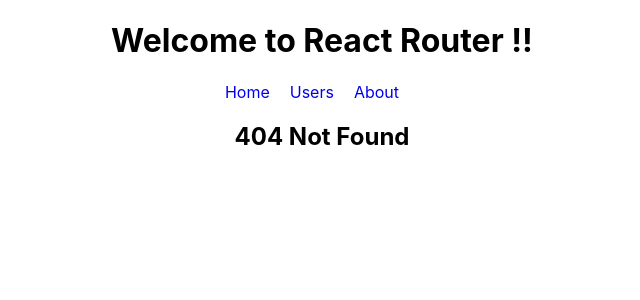
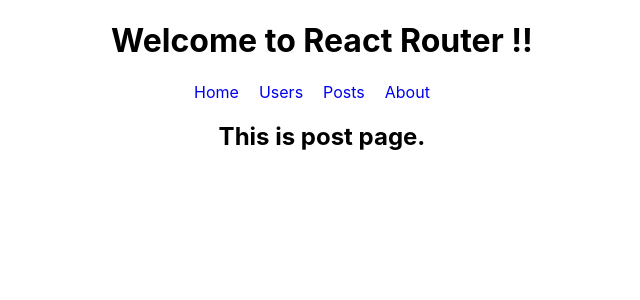
Before and after one commit to kamrul-dev/react-router-practice, a React (Create React App) app: page /posts in a window 1280 px wide. Before the commit this address had no page. Shown: the top 300 px of the page, without its empty margins (318-958 px from the left). Built offline with nearby package versions, Linux system fonts and the light colour scheme; no server answers.

Commit message:
Set route for posts and load post data

```diff
--- a/src/App.js
+++ b/src/App.js
@@ -5,6 +5,7 @@
 import Header from './components/Header/Header';
 import Home from './components/Home/Home';
 import NotFound from './components/NotFound/NotFound';
+import Posts from './components/Posts/Posts';
 import UserDetails from './components/UserDetails/UserDetails';
 import Users from './components/Users/Users';
 
@@ -16,6 +17,7 @@
         <Route path="/" element={<Home></Home>}></Route>
         <Route path="/users" element={<Users></Users>}>Users</Route>
         <Route path="/users/:userId" element={<UserDetails></UserDetails>}>Users</Route>
+        <Route path="/posts" element={<Posts></Posts>}></Route>
         <Route path="/about" element={<About></About>}></Route>
         <Route path="*" element={<NotFound></NotFound>}></Route>
       </Routes>
--- a/src/components/Header/Header.js
+++ b/src/components/Header/Header.js
@@ -10,6 +10,7 @@
             <nav>
                 <Link className='nav-item' to="/">Home</Link>
                 <Link className='nav-item' to="/users">Users</Link>
+                <Link className='nav-item' to="/posts">Posts</Link>
                 <Link className='nav-item' to="/about">About</Link>
             </nav>
         </div>
--- /dev/null
+++ b/src/components/Posts/Posts.js
@@ -0,0 +1,18 @@
+import React, { useEffect, useState } from 'react';
+
+const Posts = () => {
+    const [posts, setPosts] = useState([]);
+    useEffect(() => {
+        const url = `https://jsonplaceholder.typicode.com/posts`;
+        fetch(url)
+            .then(res => res.json())
+            .then(data => setPosts(data));
+    }, []);
+    return (
+        <div>
+            <h2>This is post page.</h2>
+        </div>
+    );
+};
+
+export default Posts;
```
Also changed, not shown: src/components/PostDetail/PostDetail.js (added, +11 -0 lines).
